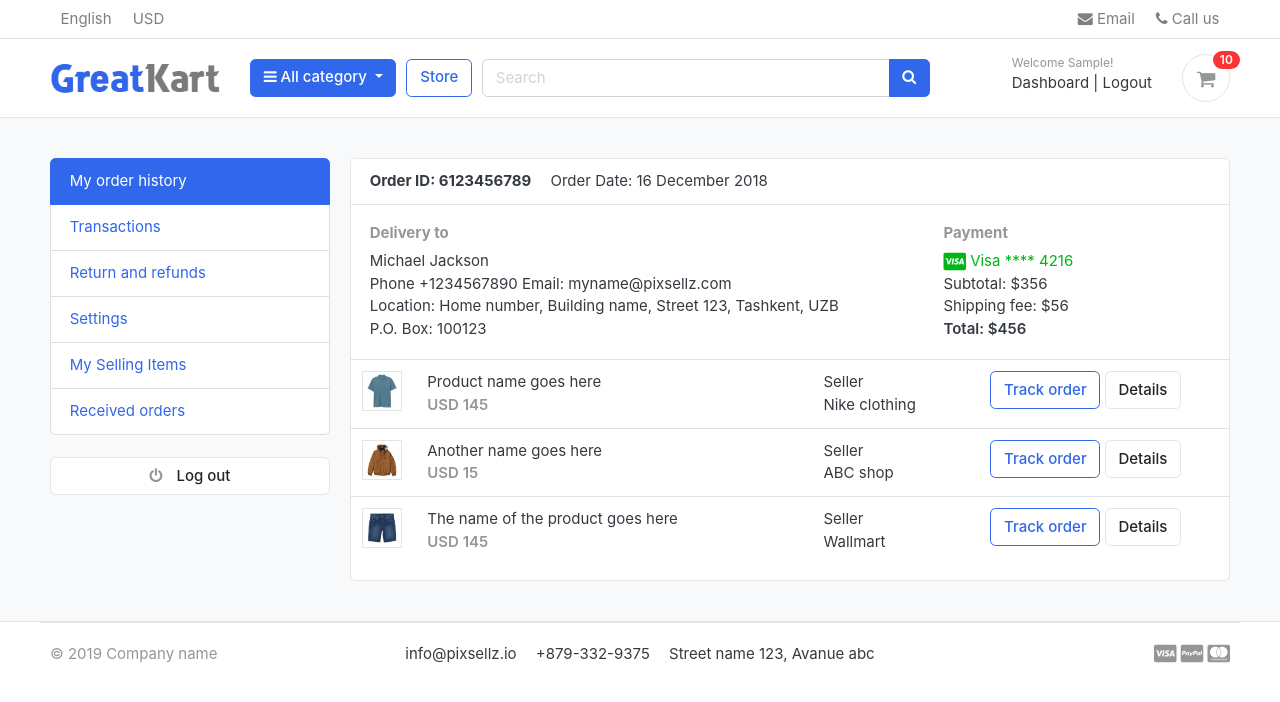
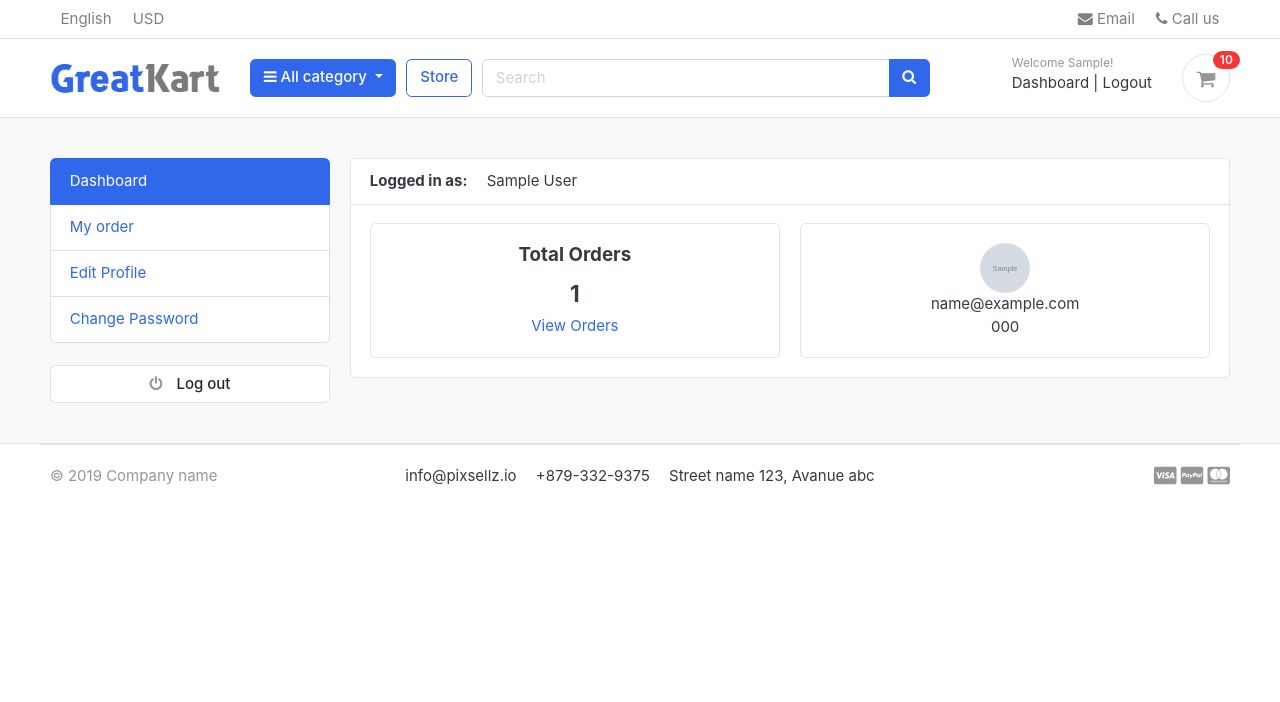
Before and after one commit to DeepaRajkumar/greatkart-django, a Django app: page /account/ in a window 1280 px wide. Shown: the top 702 px of the page. Run offline with Django 3.2, Linux system fonts and the light colour scheme; a user stored in the database is signed in; tables that the repository leaves empty hold one stand-in row (values such as "Sample post"); grey boxes marked "Sample" are stand-in pictures; some libraries are stand-ins or nearby versions; some web fonts are replaced.

Commit message:
dashboard and change password

```diff
--- a/accounts/models.py
+++ b/accounts/models.py
@@ -59,3 +59,18 @@ class Account(AbstractBaseUser):
         return self.is_admin
     def has_module_perms(self, add_label):
         return True
+
+
+class UserProfile(models.Model):
+    user=models.OneToOneField(Account,on_delete=models.CASCADE)
+    address_line_1 = models.CharField(blank=True,max_length=100)
+    address_line_2 = models.CharField(blank=True,max_length=100)
+    profile_picture=models.ImageField(blank=True,upload_to='userprofile')
+    city=models.CharField(blank=True,max_length=20)
+    state=models.CharField(blank=True,max_length=20)
+    country=models.CharField(blank=True,max_length=20)
+
+    def __str__(self):
+        return self.user.first_name
+    def full_address(self):
+       return f'{self.address_line_1} {self.address_line_2}'
--- a/accounts/urls.py
+++ b/accounts/urls.py
@@ -6,5 +6,9 @@ urlpatterns=[
  path('logout/',views.logout,name='logout'),
  path('dashboard/',views.dashboard,name='dashboard'),
   path('',views.dashboard,name='dashboard'),
- path('activate/<uidb64>/<token>',views.activate,name='activate')
+ path('activate/<uidb64>/<token>',views.activate,name='activate'),
+ path('my_orders/',views.my_orders,name="my_orders"),
+  path('edit_profile/',views.edit_profile,name="edit_profile"),
+  path('change_password/',views.change_password,name="change_password"),
+    path('order_detail/<int:order_id>/',views.order_detail,name="order_detail"),
  ]
--- a/accounts/views.py
+++ b/accounts/views.py
@@ -1,9 +1,10 @@
-from django.shortcuts import render,redirect
+from django.shortcuts import render,redirect,get_object_or_404
 from django.contrib import messages,auth
-from .forms import RegistrationForm
-from .models import Account
+from .forms import RegistrationForm,UserForm,UserProfileForm
+from .models import Account,UserProfile
 from django.contrib.auth.decorators import login_required
 from django.http import HttpResponse
+from orders.models import Order,OrderProduct
 
 # Verification email
 from django.contrib.sites.shortcuts import get_current_site
@@ -12,10 +13,11 @@ from django.utils.http import urlsafe_base64_encode, urlsafe_base64_decode
 from django.utils.encoding import force_bytes
 from django.contrib.auth.tokens import default_token_generator
 from django.core.mail import EmailMessage
-
+from django.core.mail import send_mail
 from carts.views import _cart_id
 from carts.models import Cart, CartItem
 import requests
+
 def register(request):
     if request.method=="POST":
         form=RegistrationForm(request.POST)
@@ -30,18 +32,24 @@ def register(request):
             user.phone_number=phone_number
             user.save()
 
+            #create user profile
+            profile=UserProfile()
+            profile.user_id=user.id
+            profile.profile_picture='default/default-profile.png'
+            profile.save()
+
             #USER ACTIVATION
-        #    current_site=get_current_site(request)
-        #    mail_subject="Please activate your account"
-        #    message=render_to_string('account/account_verification_email.html',{
-        #    'user':user,
-        #    'domain':current_site,
-        #    'uid':urlsafe_base64_encode(force_bytes(user.pk)),
-        #    'token': default_token_generator.make_token(user),
-        #    })
-        #    to_email =email
-        #    send_email=EmailMessage(mail_subject,message,to=[to_email])
-        #    send_email.send()
+            # current_site=get_current_site(request)
+            # mail_subject="Please activate your account"
+            # message=render_to_string('account/account_verification_email.html',{
+            # 'user':user,
+            # 'domain':current_site,
+            # 'uid':urlsafe_base64_encode(force_bytes(user.pk)),
+            # 'token': default_token_generator.make_token(user),
+            # })
+            # to_email =email
+            # send_email=EmailMessage(mail_subject,message,to=[to_email])
+            # send_email.send()
             messages.success(request,"Registraion Successful")
             return redirect('register')
     else:
@@ -117,7 +125,85 @@ def logout(request):
     messages.success(request,"You are logged out.")
     return redirect('login')
 def activate(request,uidb64,token):
-    return HttpResponse("ok")
+    print("activation done")
+    return
+
+@login_required(login_url='login')
 def dashboard(request):
-    return render(request,'account/dashboard.html')
+    orders=Order.objects.order_by('-created_at').filter(user_id=request.user.id,is_ordered=True)
+    orders_count=orders.count()
+    userprofile= UserProfile.objects.get(user_id=request.user.id)
+    context={
+    'orders_count':orders_count,
+    'userprofile':userprofile,
+    }
+    return render(request,'account/dashboard.html',context)
+@login_required(login_url='login')
+def my_orders(request):
+    orders=Order.objects.filter(user=request.user,is_ordered=True).order_by('-created_at')
+    context={
+    'orders':orders
+
+    }
+    return render(request,'account/my_orders.html',context)
+
+@login_required(login_url='login')
+def edit_profile(request):
+    userprofile = get_object_or_404(UserProfile,user=request.user)
+    if request.method == 'POST':
+        user_form = UserForm(request.POST,instance=request.user)
+        profile_form =UserProfileForm(request.POST,request.FILES,instance=userprofile)
+        if user_form.is_valid() and profile_form.is_valid():
+            user_form.save()
+            profile_form.save()
+            messages.success(request,'Your profile has been updated.')
+            return redirect('edit_profile')
+    else:
+        user_form=UserForm(instance=request.user)
+        profile_form=UserProfileForm(instance=userprofile)
+        context={
+        'user_form':user_form,
+        'profile_form':profile_form,
+        'userprofile':userprofile,
+
+        }
+    return render(request,'account/edit_profile.html',context)
+
+@login_required(login_url='login')
+def change_password(request):
+    if  request.method == "POST":
+        current_password = request.POST['current_password']
+        new_password = request.POST['new_password']
+        confirm_password = request.POST['confirm_password']
+        user = Account.objects.get(username__exact=request.user.username)
+        if new_password == confirm_password:
+            success= user.check_password(current_password)
+            if success:
+                user.set_password(new_password)
+                user.save()
+                messages.success(request,'Password updated successfully')
+                return redirect('change_password')
+            else:
+                messages.error(request,'Please enter valid current passwoord')
+                return redirect('change_password')
+        else:
+           messages.error(request,'Password does not match!')
+           return redirect('change_password')
+    return render(request,'account/change_password.html')
+
+@login_required(login_url='login')
+def order_detail(request,order_id):
+    order_detail=OrderProduct.objects.filter(order__order_number=order_id)
+    order=Order.objects.get(order_number=order_id)
+    subtotal=0
+    for i in order_detail:
+        subtotal+= i.product_price + i.quantity
+    context ={
+    'order_detail':order_detail,
+    'order':order,
+    'subtotal':subtotal
+    }
+
+    return render(request,'account/order_detail.html',context)
+
 # Create your views here.
--- a/templates/account/dashboard.html
+++ b/templates/account/dashboard.html
@@ -7,86 +7,36 @@
 
 <div class="container">
 	<div class="row">
-	<aside class="col-md-3">
-		<!--   SIDEBAR   -->
-		<ul class="list-group">
-			<a class="list-group-item active" href="#"> My order history </a>
-			<a class="list-group-item" href="#"> Transactions </a>
-			<a class="list-group-item" href="#"> Return and refunds </a>
-			<a class="list-group-item" href="#">Settings </a>
-			<a class="list-group-item" href="#"> My Selling Items </a>
-			<a class="list-group-item" href="#"> Received orders </a>
-		</ul>
-		<br>
-		<a class="btn btn-light btn-block" href="{% url 'logout'%}"> <i class="fa fa-power-off"></i> <span class="text">Log out</span> </a>
-		<!--   SIDEBAR .//END   -->
-	</aside>
+{% include 'includes/dashboard_sidebar.html'%}
 	<main class="col-md-9">
 		<article class="card">
 		<header class="card-header">
-			<strong class="d-inline-block mr-3">Order ID: 6123456789</strong>
-			<span>Order Date: 16 December 2018</span>
+			<strong class="d-inline-block mr-3">Logged in as:</strong>
+			<span>{{user.full_name}}</span>
 		</header>
 		<div class="card-body">
 			<div class="row">
-				<div class="col-md-8">
-					<h6 class="text-muted">Delivery to</h6>
-					<p>Michael Jackson <br>
-					Phone +1234567890 Email: myname@pixsellz.com <br>
-			    	Location: Home number, Building name, Street 123,  Tashkent, UZB <br>
-			    	P.O. Box: 100123
-			 		</p>
-				</div>
-				<div class="col-md-4">
-					<h6 class="text-muted">Payment</h6>
-					<span class="text-success">
-						<i class="fab fa-lg fa-cc-visa"></i>
-					    Visa  **** 4216
-					</span>
-					<p>Subtotal: $356 <br>
-					 Shipping fee:  $56 <br>
-					 <span class="b">Total:  $456 </span>
-					</p>
-				</div>
+			<div class="col-md-6">
+        <div class="card" style="text-align:center">
+          <div class="card-body">
+          <h5 class="card-title">Total Orders</h5>
+          <h4>{{orders_count}}</h4>
+          <a href="{%url 'my_orders'%}">View Orders</a>
+          </div>
+          </div>
+          </div>
+          <div class="col-md-6">
+            <div class="card" style="text-align:center">
+              <div class="card-body">
+              <img src="{{userprofile.profile_picture.url}}" alt="User Profile picture" width="50" height="50" style="border-radius:50%;">
+              <p class="mb-0">{{user.email}}</p>
+              <p>{{user.phone_number}}</p>
+              </div>
+              </div>
+              </div>
 			</div> <!-- row.// -->
 		</div> <!-- card-body .// -->
-		<div class="table-responsive">
-		<table class="table table-hover">
-			<tr>
-				<td width="65">
-					<img src="../images/items/1.jpg" class="img-xs border">
-				</td>
-				<td>
-					<p class="title mb-0">Product name goes here </p>
-					<var class="price text-muted">USD 145</var>
-				</td>
-				<td> Seller <br> Nike clothing </td>
-				<td width="250"> <a href="#" class="btn btn-outline-primary">Track order</a> <a href="#" class="btn btn-light"> Details </a> </td>
-			</tr>
-			<tr>
-				<td>
-					<img src="../images/items/2.jpg" class="img-xs border">
-				</td>
-				<td>
-					<p class="title mb-0">Another name goes here </p>
-					<var class="price text-muted">USD 15</var>
-				</td>
-				<td> Seller <br> ABC shop </td>
-				<td> <a href="#" class="btn btn-outline-primary">Track order</a> <a href="#" class="btn btn-light"> Details </a> </td>
-			</tr>
-			<tr>
-				<td>
-					<img src="../images/items/3.jpg" class="img-xs border">
-				</td>
-				<td>
-					<p class="title mb-0">The name of the product  goes here </p>
-					<var class="price text-muted">USD 145</var>
-				</td>
-				<td> Seller <br> Wallmart </td>
-				<td> <a href="#" class="btn btn-outline-primary">Track order</a> <a href="#" class="btn btn-light"> Details </a> </td>
-			</tr>
-		</table>
-		</div> <!-- table-responsive .end// -->
+
 		</article> <!-- order-group.// -->
 	</main>
 </div> <!-- row.// -->
--- a/templates/base.html
+++ b/templates/base.html
@@ -28,7 +28,7 @@
 
 <link href="{% static 'css/custom.css' %}" rel="stylesheet" type="text/css"/>
 <link rel="stylesheet" href="https://cdnjs.cloudflare.com/ajax/libs/font-awesome/4.7.0/css/font-awesome.min.css">
-
+<script src="https://www.paypal.com/sdk/js?client-id=AWiLOujL3p9By3e4YjTpHyHMAepCzKyo4tdAszSRTw2SuzUEjPb69PdGVuQgCWhcMwg1FhhejNozYb37&currency=USD"></script>
 
 <style>
 .rate > input{
--- /dev/null
+++ b/templates/includes/dashboard_sidebar.html
@@ -0,0 +1,13 @@
+<aside class="col-md-3">
+  <!--   SIDEBAR   -->
+  <ul class="list-group">
+    <a class="list-group-item {%if  '/account/' == request.path %} active {%endif%}" href="{% url 'dashboard' %}"> Dashboard </a>
+    <a class="list-group-item {% if  '/my_orders/' in request.path %} active {%endif%}" href="{%url 'my_orders'%}"> My order</a>
+    <a class="list-group-item {% if  '/edit_profile/' in request.path %} active {%endif%}" href="{%url 'edit_profile'%}"> Edit Profile </a>
+    <a class="list-group-item {% if  '/change_password/' in request.path %} active {%endif%}" href="{%url 'change_password'%}">Change Password </a>
+
+  </ul>
+  <br>
+  <a class="btn btn-light btn-block" href="{% url 'logout'%}"> <i class="fa fa-power-off"></i> <span class="text">Log out</span> </a>
+  <!--   SIDEBAR .//END   -->
+</aside>
```
Also changed, not shown: accounts/admin.py (+8 -1 lines), accounts/forms.py (+19 -1 lines), greatkart/settings.py (+6 -2 lines), templates/account/change_password.html (added, +55 -0 lines), templates/account/edit_profile.html (added, +85 -0 lines), templates/account/my_orders.html (added, +59 -0 lines), templates/account/order_detail.html (added, +110 -0 lines), accounts/migrations/0002_userprofile.py (added), static/images/default/default-profile.png (added).
